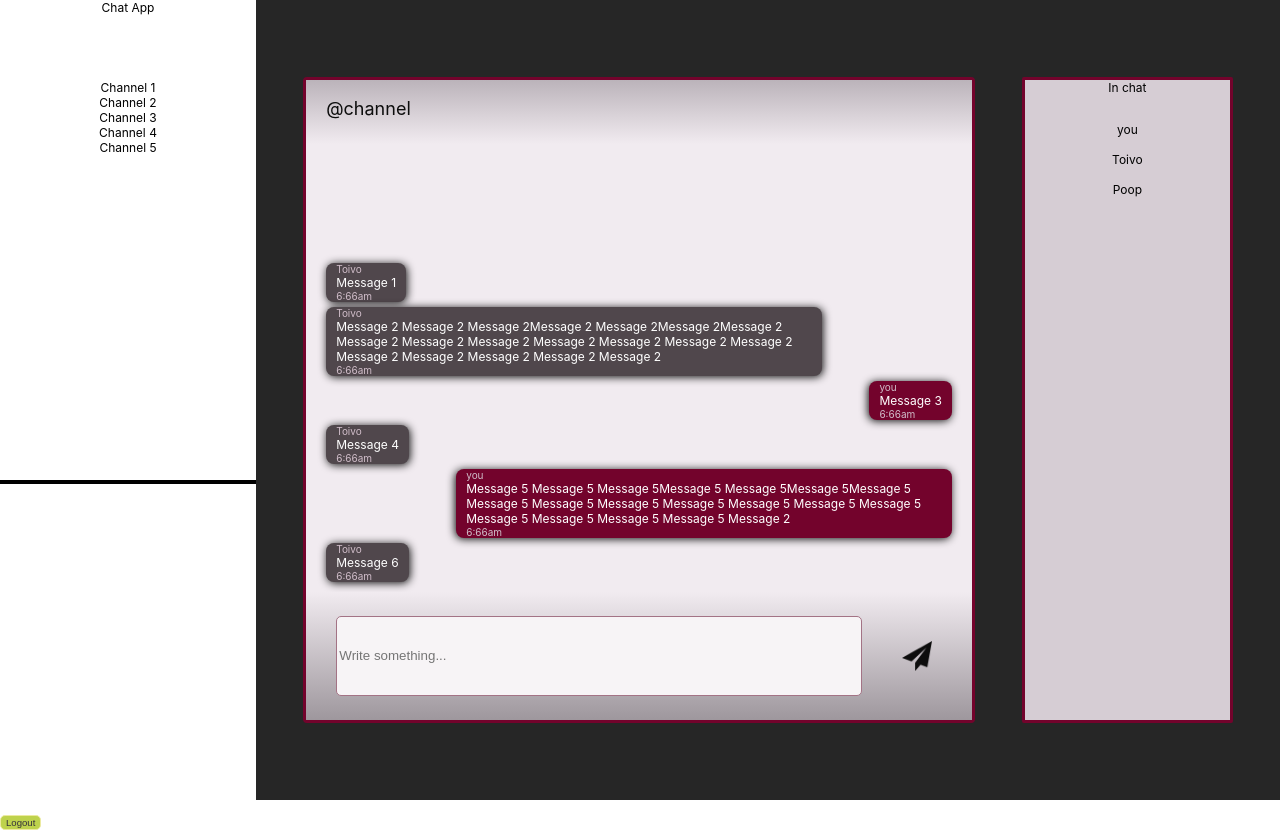
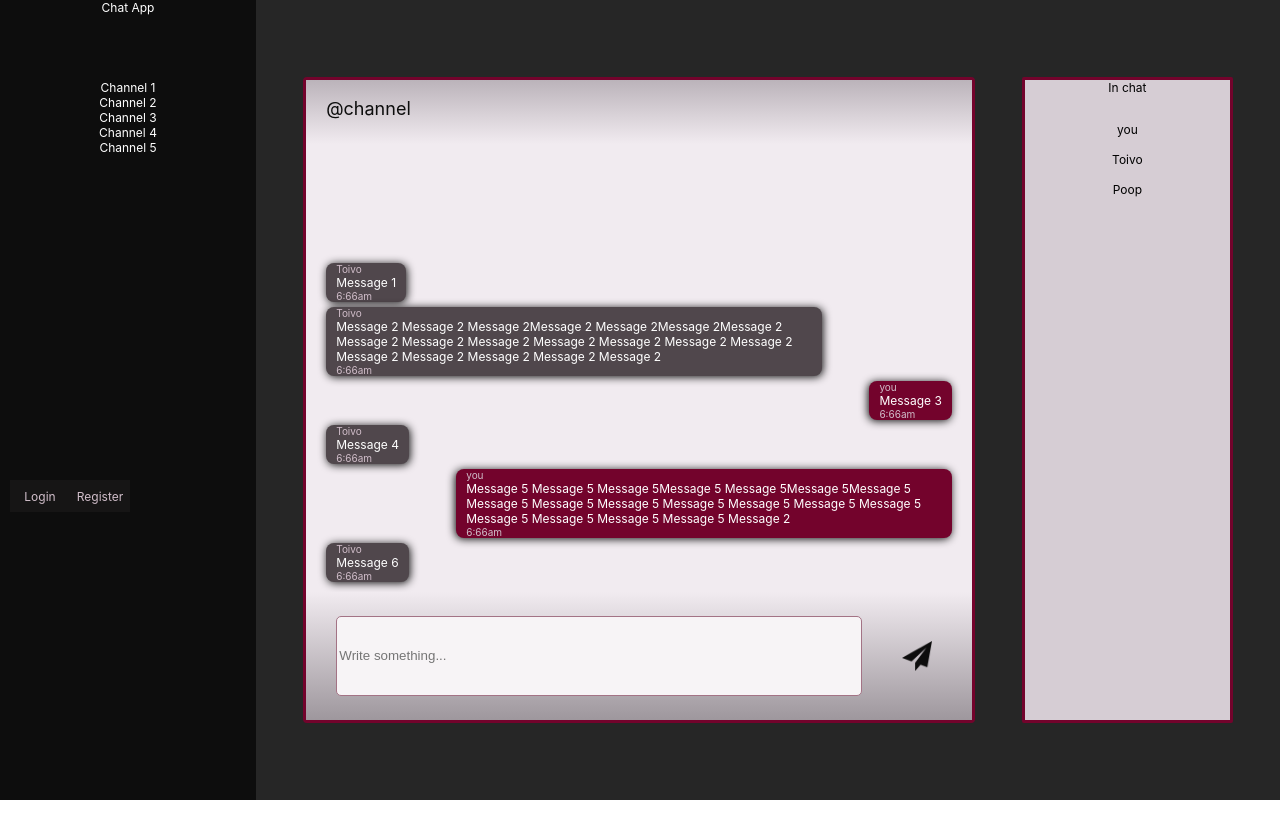
Before and after one commit to mrwhiterk/chat-app-frontend, a React (Create React App) app: page / in a window 1280 px wide. Built offline with nearby package versions, Linux system fonts and the light colour scheme.

Commit message:
tabs working no active

```diff
--- a/src/Components/Nav/Nav.css
+++ b/src/Components/Nav/Nav.css
@@ -1,8 +1,9 @@
 .nav-main {
+  background-color: #0d0d0d;
+  color: white;
   display: grid;
   grid-template-columns: 1;
   grid-template-rows: 10% 50% 40%;
-  background-color: white;
 }
 
 .appTitle {
@@ -13,16 +14,65 @@
   grid-row: 2;
 }
 
-.nav {
-  background-color: cadetblue;
+.tabs {
+  margin-left: 10px;
+  margin-right: 10px;
+  grid-row: 3;
+  height: 100%;
+  width: auto;
+  display: grid;
+  grid-template-columns: 1;
+  grid-template-rows: 10% 90%;
 }
 
-/* .Tabs {
-  grid-row: 2;
-} */
+.tabs-nav {
+  grid-column: 1;
+  grid-row: 1;
+  display: flex;
+  flex-direction: row;
+}
 
 .tab {
-  background-color: coral;
+  cursor: pointer;
+  background-color: #161515;
+  width: 60px;
   height: 100%;
-  border: 1px solid black;
+  display: flex;
+  justify-content: center;
+  align-items: center;
 }
+
+.active-tab-content {
+  height: 70%;
+  /* border: 1px solid rgb(255, 0, 221); */
+  border-top-right-radius: 5px;
+  border-bottom-left-radius: 5px;
+  border-bottom-right-radius: 5px;
+  background-color: #262626;
+  grid-column: 1 / span 1;
+  grid-row: 2 / span 1;
+  display: flex;
+  justify-content: center;
+  align-items: flex-start;
+}
+
+.tab-link {
+  color: rgb(209, 190, 202);
+}
+
+.navTabContent {
+  width: 100%;
+
+}
+
+h6{
+    margin: 0;
+}
+
+.navButton {
+    color: rgb(209, 190, 202);
+    margin-top: 5px;
+    background-color: #0D0D0D;
+    border-radius: 5px;
+    border: 1px solid rgb(209, 190, 202);
+}
--- a/src/Components/Nav/Nav.js
+++ b/src/Components/Nav/Nav.js
@@ -22,29 +22,24 @@ export default class Nav extends Component {
           <div className="chnl">Channel 4</div>
           <div className="chnl">Channel 5</div>
         </div>
+
+        {/* Register / Login tabs */}
         <Tabs>
-          <Tab
-            iconClassName={"icon-class-0"}
-            linkClassName={"link-class-0"}
-            title="1"
-          >
-            <div>Poop 1</div>
+          <Tab className="login-tab" lable="Login">
+            <div>
+              <div className="tabContent">
+                {!this.context.isAuth && <LoginForm />}
+              </div>
+            </div>
           </Tab>
-          <Tab
-            iconClassName={"icon-class-1"}
-            linkClassName={"link-class-1"}
-            title="2"
-          >
-            <div>Poop 2</div>
+          <Tab className="register-log" lable="Register">
+            <div>
+              <div className="tabContent">
+                {!this.context.isAuth && <RegisterForm />}
+              </div>
+            </div>
           </Tab>
         </Tabs>
-
-        {/* Register / Login tabs */}
-
-        {/* <div className='test'>poop</div> */}
-
-        {/* <div className="tab">{!this.context.isAuth && <RegisterForm />}</div>
-          <div className="tab">{!this.context.isAuth && <LoginForm />}</div> */}
 
         {/* When logged in */}
         <div className="loggedInUser" style={{ color: "white" }}>
@@ -52,9 +47,6 @@ export default class Nav extends Component {
             ? this.context.user.username
             : "browsing as guest"}
         </div>
-        <button className="button" onClick={this.context.logout}>
-          Logout
-        </button>
       </div>
     );
   }
--- a/src/Components/Nav/Tabs/Tab.js
+++ b/src/Components/Nav/Tabs/Tab.js
@@ -2,23 +2,24 @@ import React from "react";
 
 //! Stateless component
 const Tab = props => {
-  console.log(`tab's props`, props.props);
 
   return (
     <div className="tab">
       <a
-        className={`tab-link ${props.linkClassName} ${
-          props.isActive ? "active" : ""
-        }`}
+        className={`tab-link ${props.linkClassName}
+
+        `}
         onClick={event => {
           event.preventDefault();
           props.onClick(props.tab);
         }}
-      >
-        <i className={`tab-icon ${props.iconClassName}`} />
+      >{`${props.lable}`}
       </a>
     </div>
   );
 };
 
 export default Tab;
+
+
+//         ${props.isActive ? "active" : ""}
--- a/src/Components/Nav/Tabs/Tabs.js
+++ b/src/Components/Nav/Tabs/Tabs.js
@@ -6,8 +6,6 @@ export default class Tabs extends Component {
   };
 
   handleTabClick = tab => {
-    console.log("tab pooped!");
-
     this.setState({
       activeTab:
         tab === this.state.activeTab ? this.props.defaultActiveTab : tab
@@ -28,29 +26,20 @@ export default class Tabs extends Component {
     });
   };
 
-  renderCurrentActiveTab() {
+  render() {
     const { children } = this.props;
     const { activeTab } = this.state;
-    console.log(children, activeTab);
-
-
-    if (children[activeTab]) {
-      return children[activeTab].props.children;
-    }
-  }
-
-  render() {
-    // const { children } = this.props;
-    // const { activeTab } = this.state;
 
     return (
       <div className="tabs">
-        <div className="tabs-nav nav navbar-nav navbar-left">
-          {this.renderTabsChildrenAsProps()}
-        </div>
-        <div className="tabs-active-content">
-          {this.renderCurrentActiveTab()}
-        </div>
+        <div className="tabs-nav">{this.renderTabsChildrenAsProps()}</div>
+        {children[activeTab] ? (
+          <div className="active-tab-content">
+            {children[activeTab].props.children}
+          </div>
+        ) : (
+          ""
+        )}
       </div>
     );
   }
--- a/src/Components/auth/LoginForm/LoginForm.js
+++ b/src/Components/auth/LoginForm/LoginForm.js
@@ -1,41 +1,41 @@
-import React, { Component } from 'react'
+import React, { Component } from "react";
 import {
   signin,
   setAuthHeader,
   checkTokenAndReturn
-} from '../../../api/axios-helpers'
-import Context from '../../Context/Context'
+} from "../../../api/axios-helpers";
+import Context from "../../Context/Context";
 
 class LoginForm extends Component {
-  static contextType = Context
+  static contextType = Context;
 
   state = {
-    username: '',
-    email: '',
-    password: ''
-  }
+    username: "",
+    email: "",
+    password: ""
+  };
 
   handleChange = e => {
-    this.setState({ [e.target.name]: e.target.value })
-  }
+    this.setState({ [e.target.name]: e.target.value });
+  };
 
   handleSubmit = async e => {
-    e.preventDefault()
+    e.preventDefault();
 
     try {
-      let res = await signin(this.state)
+      let res = await signin(this.state);
 
-      console.log(res)
+      console.log(res);
       if (res.status === 200) {
-        setAuthHeader(res.data.token)
-        localStorage.setItem('token', res.data.token)
-        this.context.setAuth(checkTokenAndReturn())
+        setAuthHeader(res.data.token);
+        localStorage.setItem("token", res.data.token);
+        this.context.setAuth(checkTokenAndReturn());
       }
 
       if (res.status === 400) {
-        let { errors } = res.data
+        let { errors } = res.data;
         if (errors) {
-          console.log(errors)
+          console.log(errors);
           // if (errors.username && errors.username.kind === 'unique') {
           //   console.log('username taken')
           // }
@@ -45,16 +45,17 @@ class LoginForm extends Component {
         }
       }
     } catch (e) {
-      console.log(e)
+      console.log(e);
     }
-  }
+  };
 
   render() {
     let form = (
-      <form className="navTabContent login" onSubmit={this.handleSubmit}>
-        Login
+      <div className="navTabContent">
+        <form className="navTabForm login" onSubmit={this.handleSubmit}>
+          <h5>Login</h5>
           <label>
-          Username:
+            <h6>Username</h6>
             <input
               type="text"
               name="username"
@@ -64,7 +65,7 @@ class LoginForm extends Component {
             />
           </label>
           <label>
-          Password:
+            <h6>Password</h6>
             <input
               type="password"
               autoComplete="password"
@@ -74,11 +75,13 @@ class LoginForm extends Component {
               placeholder="Password"
             />
           </label>
-        <input className="button" type="submit" value="Login" />
+          <br/>
+          <input className="navButton" type="submit" value="Login" />
         </form>
-    )
-    return form
+      </div>
+    );
+    return form;
   }
 }
 
-export default LoginForm
+export default LoginForm;
--- a/src/Components/auth/RegisterForm/RegisterForm.js
+++ b/src/Components/auth/RegisterForm/RegisterForm.js
@@ -1,63 +1,64 @@
-import React, { Component } from 'react'
+import React, { Component } from "react";
 import {
   signup,
   setAuthHeader,
   checkTokenAndReturn
-} from '../../../api/axios-helpers'
-import Context from '../../Context/Context'
+} from "../../../api/axios-helpers";
+import Context from "../../Context/Context";
 
 class RegisterForm extends Component {
-  static contextType = Context
+  static contextType = Context;
 
   state = {
-    username: '',
-    email: '',
-    password: '',
-    confirmPassword: ''
-  }
+    username: "",
+    email: "",
+    password: "",
+    confirmPassword: ""
+  };
 
   handleChange = e => {
-    this.setState({ [e.target.name]: e.target.value })
-  }
+    this.setState({ [e.target.name]: e.target.value });
+  };
 
   handleSubmit = async e => {
-    e.preventDefault()
+    e.preventDefault();
 
     if (this.state.password !== this.state.confirmPassword) {
-      console.log("password and confirm password don't match")
-      return
+      console.log("password and confirm password don't match");
+      return;
     }
     try {
-      let res = await signup(this.state)
+      let res = await signup(this.state);
 
       if (res.status === 200) {
-        setAuthHeader(res.data.token)
-        localStorage.setItem('token', res.data.token)
-        this.context.setAuth(checkTokenAndReturn())
+        setAuthHeader(res.data.token);
+        localStorage.setItem("token", res.data.token);
+        this.context.setAuth(checkTokenAndReturn());
       }
 
       if (res.status === 400) {
-        let { errors } = res.data
+        let { errors } = res.data;
         if (errors) {
-          if (errors.username && errors.username.kind === 'unique') {
-            console.log('username taken')
+          if (errors.username && errors.username.kind === "unique") {
+            console.log("username taken");
           }
-          if (errors.email && errors.email.kind === 'unique') {
-            console.log('email taken')
+          if (errors.email && errors.email.kind === "unique") {
+            console.log("email taken");
           }
         }
       }
     } catch (e) {
-      console.log(e)
+      console.log(e);
     }
-  }
+  };
 
   render() {
     let form = (
-      <form className="navTabContent register" onSubmit={this.handleSubmit}>
-        Register
+      <div className="navTabContent">
+        <form className="navTabForm register" onSubmit={this.handleSubmit}>
+          <h5>Register</h5>
           <label>
-          Username:
+            <h6>Username</h6>
             <input
               type="text"
               name="username"
@@ -67,7 +68,7 @@ class RegisterForm extends Component {
             />
           </label>
           <label>
-          Email:
+            <h6>Email</h6>
             <input
               type="email"
               name="email"
@@ -77,7 +78,7 @@ class RegisterForm extends Component {
             />
           </label>
           <label>
-          Password:
+            <h6>Password</h6>
             <input
               type="password"
               name="password"
@@ -88,7 +89,7 @@ class RegisterForm extends Component {
             />
           </label>
           <label>
-          Confirm password:
+            <h6>Confirm password</h6>
             <input
               type="password"
               name="confirmPassword"
@@ -98,11 +99,13 @@ class RegisterForm extends Component {
               value={this.state.confirmPassword}
             />
           </label>
-        <input className="button" type="submit" value="Register" />
+          <br />
+          <input className="navButton" type="submit" value="Register" />
         </form>
-    )
-    return form
+      </div>
+    );
+    return form;
   }
 }
 
-export default RegisterForm
+export default RegisterForm;
```
Lines whose indentation alone changed are shown as unchanged.
